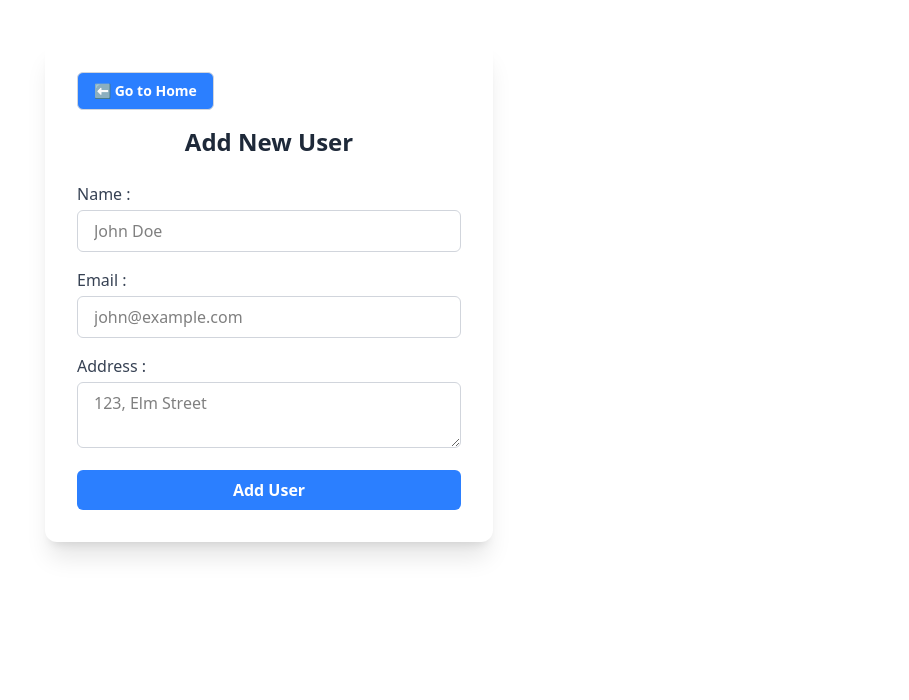
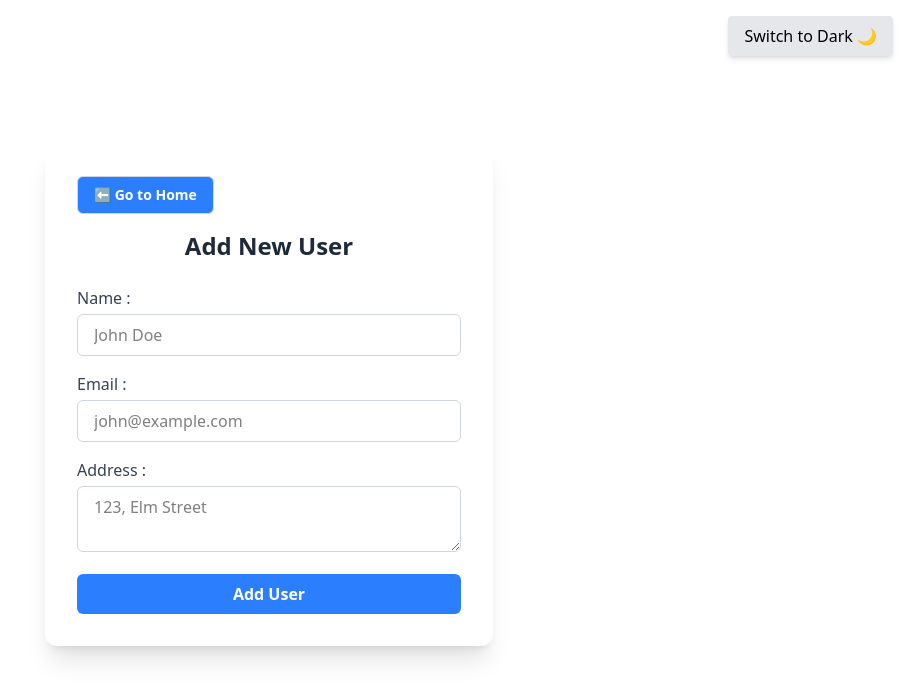
Before and after one commit to ABHi-202864/CRUD, a React (Vite) app in the folder client/: page /add-user in a window 1280 px wide. Shown: the top 700 px of the page, without its empty margins (371-1280 px from the left). Built offline with nearby package versions, Linux system fonts and the light colour scheme.

Commit message:
add darkmood logic

```diff
--- a/client/package.json
+++ b/client/package.json
@@ -16,18 +16,20 @@
     "react-dom": "^19.1.0",
     "react-icons": "^5.5.0",
     "react-router-dom": "^7.7.0",
-    "react-toastify": "^11.0.5",
-    "tailwindcss": "^4.1.11"
+    "react-toastify": "^11.0.5"
   },
   "devDependencies": {
     "@eslint/js": "^9.30.1",
     "@types/react": "^19.1.8",
     "@types/react-dom": "^19.1.6",
     "@vitejs/plugin-react-swc": "^3.10.2",
+    "autoprefixer": "^10.4.21",
     "eslint": "^9.30.1",
     "eslint-plugin-react-hooks": "^5.2.0",
     "eslint-plugin-react-refresh": "^0.4.20",
     "globals": "^16.3.0",
+    "postcss": "^8.5.6",
+    "tailwindcss": "^4.1.11",
     "vite": "^7.0.4"
   }
 }
--- a/client/src/App.jsx
+++ b/client/src/App.jsx
@@ -1,26 +1,58 @@
-import User from "./getUser/User"
+import React, { useEffect, useState } from "react";
 import { BrowserRouter, Routes, Route } from "react-router-dom";
-import { ToastContainer } from 'react-toastify';
-import AddUser from "./addUser/AddUser";
-import UpdateUser from "./updateUser/UpdateUser";
+import { ToastContainer } from "react-toastify";
+import 'react-toastify/dist/ReactToastify.css';
 
+import User from "./get-user/User";
+import AddUser from "./add-user/AddUser";
+import UpdateUser from "./update-user/UpdateUser";
 
 function App() {
+  const [darkMode, setDarkMode] = useState(() => {
+    const savedMode = localStorage.getItem("darkMode");
+    if (savedMode !== null) {
+      return savedMode === "true";
+    }
+    return window.matchMedia("(prefers-color-scheme: dark)").matches;
+  });
+
+  useEffect(() => {
+    const html = document.documentElement;
+    if (darkMode) {
+      html.classList.add("dark");
+    } else {
+      html.classList.remove("dark");
+    }
+    localStorage.setItem("darkMode", darkMode);
+  }, [darkMode]);
 
   return (
-    <>
-      {/* For Toastify Notification */}
+    <BrowserRouter>
+      <div className={`min-h-screen transition-colors duration-300 ${darkMode ? "dark bg-gray-900 text-white" : "bg-white text-black"}`}>
         <ToastContainer position="top-right" autoClose={3000} />
 
-      <BrowserRouter>
+        {/* 🔄 Toggle Button */}
+        <div className="p-4 flex justify-end">
+          <button
+            onClick={() => setDarkMode(prev => !prev)}
+            aria-label="Toggle dark mode"
+            className="px-4 py-2 rounded bg-gray-200 dark:bg-gray-700 dark:text-white text-black shadow-md cursor-pointer"
+          >
+            {darkMode ? "Switch to Light 🌞" : "Switch to Dark 🌙"}
+          </button>
+        </div>
+
+        {/* 🧭 App Routing */}
+        <div className="container mx-auto px-4 py-8">
           <Routes>
             <Route path="/" element={<User />} />
             <Route path="/add-user" element={<AddUser />} />
             <Route path="/update-user/:id" element={<UpdateUser />} />
           </Routes>
+        </div>
+      </div>
     </BrowserRouter>
-    </>
-  )
+  );
 }
 
-export default App
+export default App;
```
Also changed, not shown: client/src/add-user/AddUser.jsx (renamed from client/src/addUser/AddUser.jsx), client/src/get-user/User.jsx (renamed from client/src/getUser/User.jsx), client/src/update-user/UpdateUser.jsx (renamed from client/src/updateUser/UpdateUser.jsx), client/vite.config.js (line endings or trailing spaces), 2 other files (tests, documents, lock files or other folders). Lines whose indentation alone changed are shown as unchanged.
